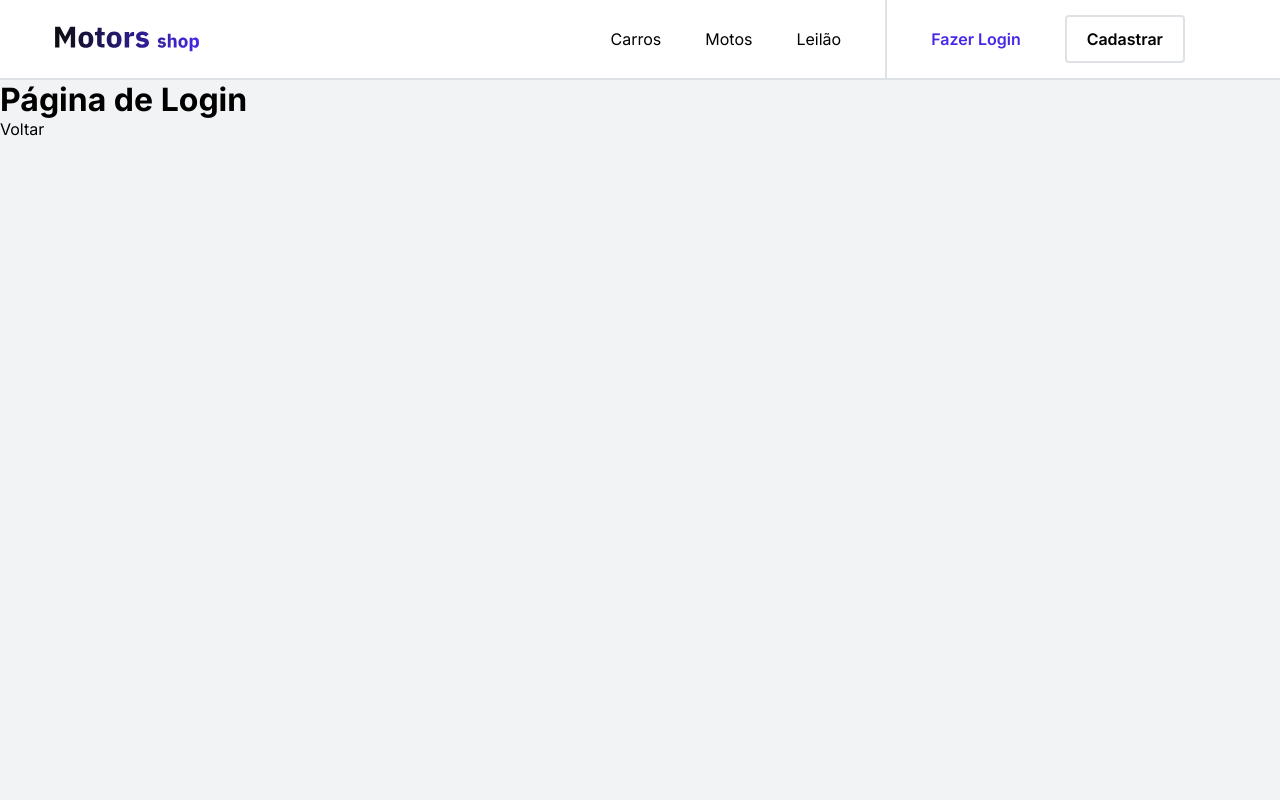
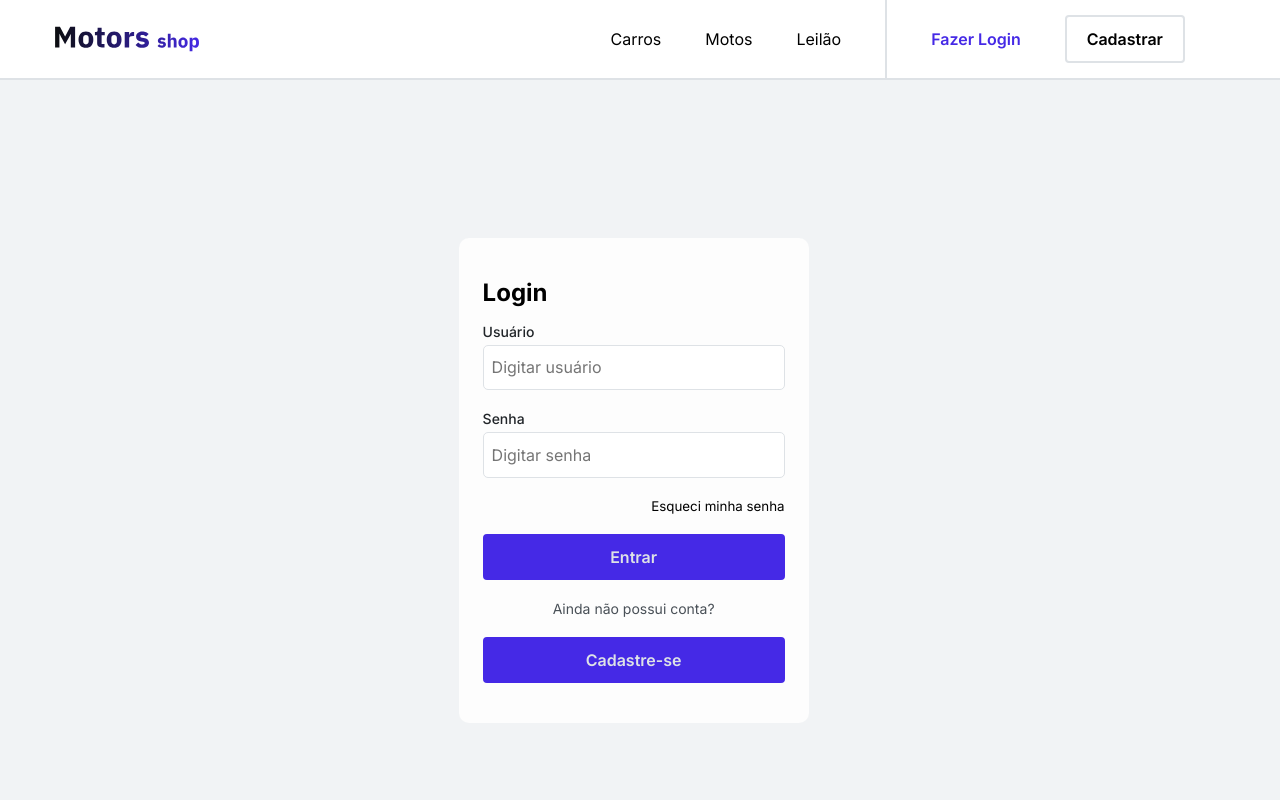
Before and after one commit to MotorsShop/motorshop, a Next.js app: page /login in a window 1280 px wide. Shown: the top 800 px of the page. Built offline with nearby package versions, Linux system fonts and the light colour scheme; no server answers.

Commit message:
criação de front end login e cadastro

```diff
--- /dev/null
+++ b/src/components/Input/Input.tsx
@@ -0,0 +1,16 @@
+import { ContainerInput } from "./style";
+
+interface IPropsInput {
+    width?: string;
+    height?: string;
+    placeholder: string;
+    required?: boolean;
+    pattern?: string;
+    type: string;
+}
+
+export default function Input({ width, height, placeholder, required, pattern, type }: IPropsInput) {
+    return (
+        <ContainerInput width={width} height={height} placeholder={placeholder} type={type} required={required} pattern={pattern} ></ContainerInput>
+    )
+}
--- /dev/null
+++ b/src/components/Input/style.ts
@@ -0,0 +1,22 @@
+import styled from "styled-components";
+
+interface containerProps {
+    width?: string;
+    height?: string;
+    placeholder: string;
+    required?: boolean;
+    pattern?: string;
+    type: string;
+}
+
+export const ContainerInput = styled.input<containerProps>`
+     ${({ width }) => (width ? `width: ${width}` : "width: 100%")};
+     ${({ height }) => (height ? `height: ${height}` : "height: 48px")};
+    border-radius: 5px;
+    border: 1px solid #DEE2E6;
+    color: #868E96;
+    font-size: 16px;
+    font-weight: 400;
+    padding: 8px;
+    margin-bottom: 20px
+`
--- a/src/pages/login/index.tsx
+++ b/src/pages/login/index.tsx
@@ -1,12 +1,46 @@
 import Link from "next/link"
+import { Container, ContainerTotal } from "./style"
+import Button from "@/components/Button/Button";
+import Input from "@/components/Input/Input";
+import Router from "next/router";
 
 export default function Login() {
+
+  const redirect = (data: string) => {
+    Router.push(data);
+  };
+
   return (
     <>
-    <h1>Página de Login</h1>
-      <div>
-        <Link href={"/"}>Voltar</Link>
-      </div>
+      <ContainerTotal>
+        <Container>
+          <h1>Login</h1>
+          <label>Usuário</label>
+          <Input placeholder="Digitar usuário" required type="string" />
+          <label>Senha</label>
+          <Input placeholder="Digitar senha" required type="string" />
+          <button className="buttonForgotPassword">Esqueci minha senha</button>
+          <Button
+            value="Entrar"
+            borderColor="#4529E6"
+            color="#4529E6"
+            width="100%"
+            fontColor="#DEE2E6"
+            Propsfunction={() => redirect("/profile")}
+          />
+          <div>
+            <p>Ainda não possui conta?</p>
+          </div>
+          <Button
+            value="Cadastre-se"
+            borderColor="#4529E6"
+            color="#4529E6"
+            width="100%"
+            fontColor="#DEE2E6"
+            Propsfunction={() => redirect("/register")}
+          />
+        </Container>
+      </ContainerTotal>
     </>
 
   )
--- /dev/null
+++ b/src/pages/login/style.ts
@@ -0,0 +1,56 @@
+import styled from "styled-components";
+
+export const ContainerTotal = styled.div`
+    width: 99vw;
+    height: 100vh;
+    display: flex;
+    justify-content: center;
+    align-items: center;
+`
+export const Container = styled.form`
+    width: 290px;
+    height: 485px;
+    background-color: #FDFDFD;
+    display: flex;
+    flex-direction: column;
+    justify-content: left;
+    margin: 48px 16px;
+    border-radius: 10px;
+    padding: 30px 16px;
+
+    @media screen and (min-width: 769px){
+        width: 350px;
+        padding: 40px 24px;
+    }
+
+    h1{
+        font-size: 24px;
+        margin-bottom: 16px;
+    }
+
+    label{
+        font-size: 14px;
+        color: #212529;
+        font-weight: 500;
+        margin-bottom: 5px;
+    }
+
+    .buttonForgotPassword{
+        width: 100%;
+        display: flex;
+        justify-content: right;
+        margin-bottom: 20px;
+    }
+
+    div{
+        width: 100%;
+        display: flex;
+        justify-content: center;
+        margin: 20px 0;
+    }
+    p{
+        color: #495057;
+        font-size: 14px;
+        font-weight: 400;
+    }
+`
--- /dev/null
+++ b/src/pages/register/style.ts
@@ -0,0 +1,57 @@
+import styled from "styled-components";
+
+export const ContainerTotal = styled.div`
+    width: 99vw;
+    height: 100vh;
+    display: flex;
+    justify-content: center;
+    align-items: center;
+`
+export const Container = styled.form`
+    width: 290px;
+    height: 605px;
+    background-color: #FDFDFD;
+    display: flex;
+    flex-direction: column;
+    justify-content: left;
+    margin: 48px 16px;
+    border-radius: 10px;
+    padding: 30px 16px;
+    overflow: scroll;
+    ;
+
+    @media screen and (min-width: 769px){
+        width: 350px;
+        padding: 40px 24px;
+    }
+
+    h1{
+        font-size: 24px;
+        margin-bottom: 16px;
+    }
+
+    label{
+        font-size: 14px;
+        color: #212529;
+        font-weight: 500;
+        margin-bottom: 5px;
+    }
+
+    div{
+        width: 100%;
+        display: flex;
+        justify-content: space-between;
+        margin: 20px 0;
+    }
+    p{
+        font-size: 14px;
+        font-weight: bold;
+        margin-bottom: 16px;
+    }
+
+    span{
+        display: flex;
+        flex-direction: column;
+        width: 100%;
+    }
+`
```
Also changed, not shown: src/components/Button/Button.tsx (+6 -6 lines), src/pages/register/index.tsx (+83 -4 lines), 1 other file (tests, documents, lock files or other folders).
